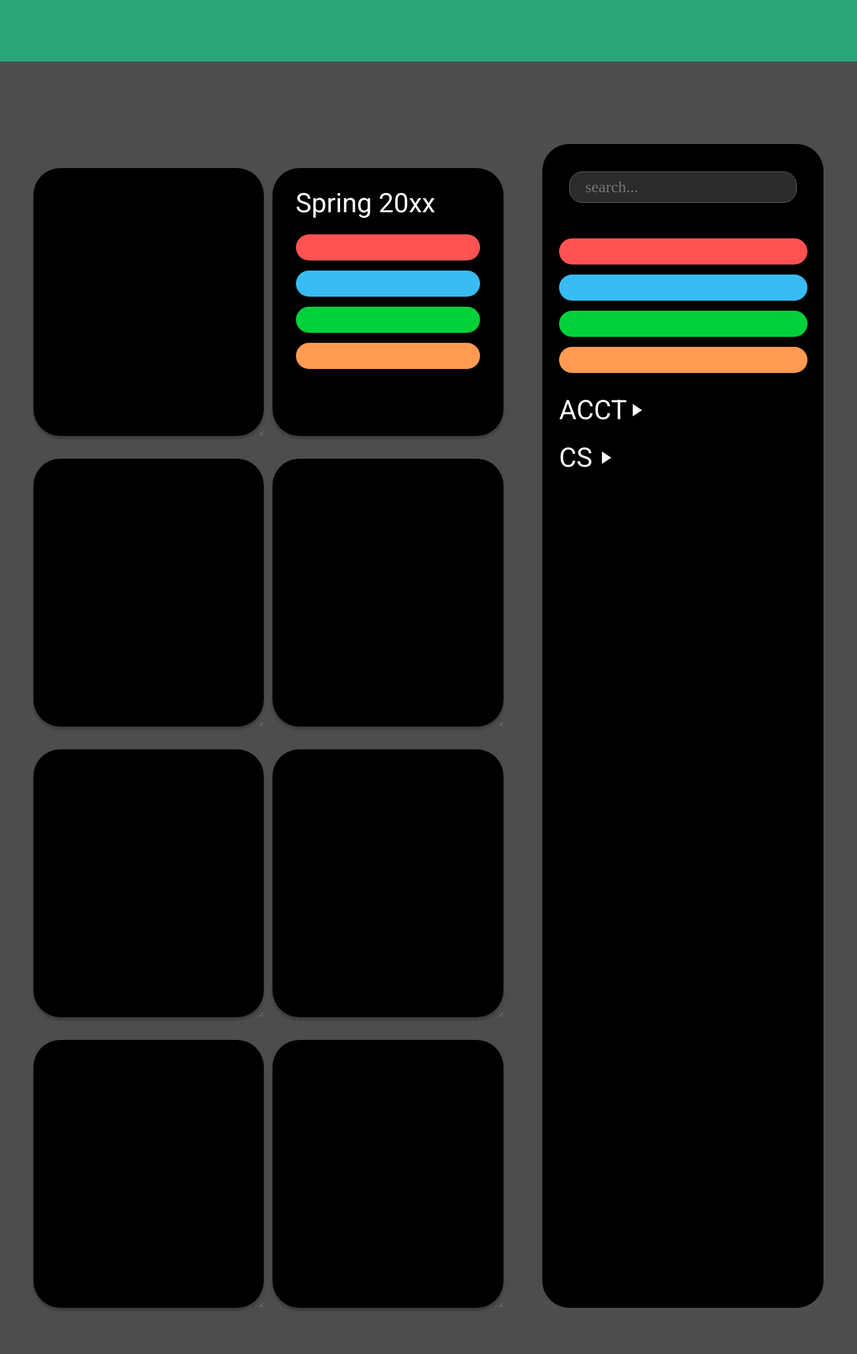
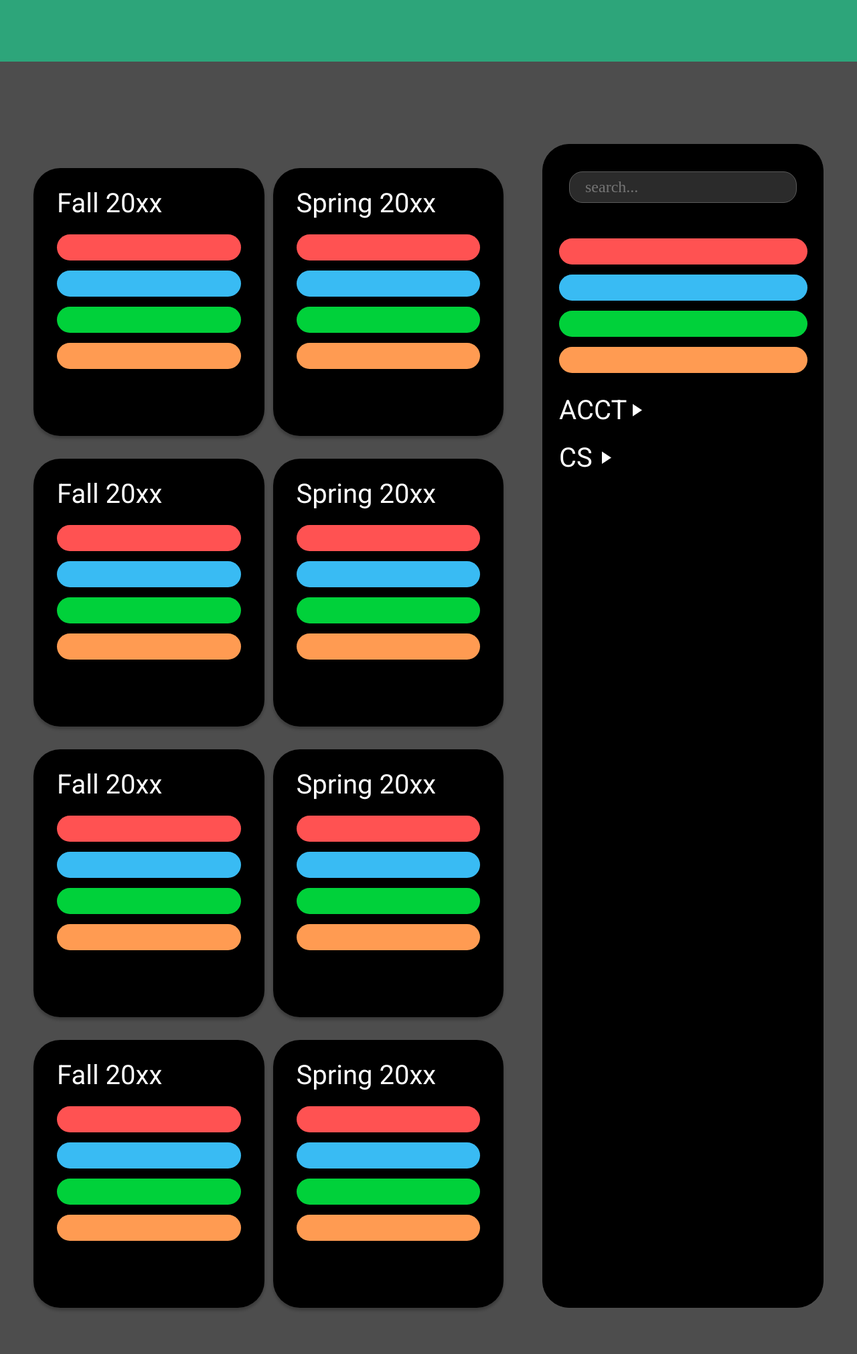
Before and after one commit to ibadamomin/UTD-Degree-Planner, a PHP site: page /frontEnd/student-planner.html in a window 1280 px wide. Shown: the whole page at 67% size. Run offline with PHP 8.4, Linux system fonts and the light colour scheme; some web fonts are replaced.

Commit message:
fixed display css for student dashboard and planner

```diff
--- a/frontEnd/student-planner.css
+++ b/frontEnd/student-planner.css
@@ -237,7 +237,7 @@
   padding: var(--padding-17xl) var(--padding-16xl);
 }
 .frame-child8,
-.frame-parent1,
+.planner-section,
 .frame-parent5 {
   display: flex;
   align-items: flex-start;
@@ -249,7 +249,7 @@
   flex-direction: row;
   gap: var(--gap-smi);
 }
-.frame-parent1 {
+.planner-section {
   flex: 1;
   flex-direction: column;
   gap: 34px;
@@ -409,12 +409,12 @@
   gap: 24px;
 }
 .frame-section,
-.rectangle-parent {
+.class-selector {
   display: flex;
   justify-content: flex-start;
   max-width: 100%;
 }
-.rectangle-parent {
+.class-selector {
   width: 420px;
   border-radius: var(--br-21xl);
   background-color: var(--color-black);
@@ -465,7 +465,7 @@
   .rectangle-group {
     flex: 1;
   }
-  .rectangle-parent {
+  .class-selector {
     flex: 1;
     padding-top: 26px;
     padding-bottom: 809px;
@@ -481,7 +481,7 @@
   .spring-20xx {
     font-size: var(--font-size-13xl);
   }
-  .rectangle-parent {
+  .class-selector {
     padding-top: var(--padding-xl);
     padding-bottom: 526px;
     box-sizing: border-box;
@@ -494,8 +494,8 @@
   .frame-parent5 {
     flex-wrap: wrap;
   }
-  .frame-parent1,
-  .rectangle-parent {
+  .planner-section,
+  .class-selector {
     min-width: 100%;
   }
   .frame-section {
@@ -519,7 +519,7 @@
     padding-bottom: 65px;
     box-sizing: border-box;
   }
-  .frame-parent1 {
+  .planner-section {
     gap: 17px 34px;
   }
   .search {
@@ -529,7 +529,7 @@
   .cs {
     font-size: var(--font-size-5xl);
   }
-  .rectangle-parent {
+  .class-selector {
     gap: 26px 53px;
     padding-bottom: 342px;
     box-sizing: border-box;
--- a/frontEnd/student-planner.html
+++ b/frontEnd/student-planner.html
@@ -25,15 +25,18 @@
       <div class="student-planner-child2"></div> -->
       <main class="frame-main">
         <section class="frame-section">
-          <div class="frame-parent1">
+          <div class="planner-section">
             <div class="frame-parent2">
-              <textarea
-                class="frame-inner"
-                placeholder="Fall 20xx"
-                rows="{20}"
-                cols="{21}"
-              >
-              </textarea>
+              <div class="container-with-springs">
+                <!-- <div class="container-with-springs-child"></div> -->
+                <div class="spring-20xx">Fall 20xx</div>
+                <div class="accounts-row-parent">
+                  <div class="accounts-row"></div>
+                  <div class="frame-child1"></div>
+                  <div class="frame-child2"></div>
+                  <div class="frame-child3"></div>
+                </div>
+              </div>
               <div class="container-with-springs">
                 <!-- <div class="container-with-springs-child"></div> -->
                 <div class="spring-20xx">Spring 20xx</div>
@@ -46,56 +49,73 @@
               </div>
             </div>
             <div class="frame-parent3">
-              <textarea
-                class="frame-textarea"
-                placeholder="Fall 20xx"
-                rows="{20}"
-                cols="{21}"
-              >
-              </textarea>
-              <textarea
-                class="frame-child4"
-                placeholder="Spring 20xx"
-                rows="{20}"
-                cols="{21}"
-              >
-              </textarea>
-
+              <div class="container-with-springs">
+                <!-- <div class="container-with-springs-child"></div> -->
+                <div class="spring-20xx">Fall 20xx</div>
+                <div class="accounts-row-parent">
+                  <div class="accounts-row"></div>
+                  <div class="frame-child1"></div>
+                  <div class="frame-child2"></div>
+                  <div class="frame-child3"></div>
+                </div>
+              </div>
+              <div class="container-with-springs">
+                <!-- <div class="container-with-springs-child"></div> -->
+                <div class="spring-20xx">Spring 20xx</div>
+                <div class="accounts-row-parent">
+                  <div class="accounts-row"></div>
+                  <div class="frame-child1"></div>
+                  <div class="frame-child2"></div>
+                  <div class="frame-child3"></div>
+                </div>
+              </div>
             </div>
             <div class="frame-parent4">
-              <textarea
-                class="frame-child5"
-                placeholder="Fall 20xx"
-                rows="{20}"
-                cols="{21}"
-              >
-              </textarea>
-              <textarea
-                class="frame-child6"
-                placeholder="Spring 20xx"
-                rows="{20}"
-                cols="{21}"
-              >
-              </textarea>
+              <div class="container-with-springs">
+                <!-- <div class="container-with-springs-child"></div> -->
+                <div class="spring-20xx">Fall 20xx</div>
+                <div class="accounts-row-parent">
+                  <div class="accounts-row"></div>
+                  <div class="frame-child1"></div>
+                  <div class="frame-child2"></div>
+                  <div class="frame-child3"></div>
+                </div>
+              </div>
+              <div class="container-with-springs">
+                <!-- <div class="container-with-springs-child"></div> -->
+                <div class="spring-20xx">Spring 20xx</div>
+                <div class="accounts-row-parent">
+                  <div class="accounts-row"></div>
+                  <div class="frame-child1"></div>
+                  <div class="frame-child2"></div>
+                  <div class="frame-child3"></div>
+                </div>
+              </div>
             </div>
             <div class="frame-parent5">
-              <textarea
-                class="frame-child7"
-                placeholder="Fall 20xx"
-                rows="{20}"
-                cols="{21}"
-              >
-              </textarea>
-              <textarea
-                class="frame-child8"
-                placeholder="Spring 20xx"
-                rows="{20}"
-                cols="{21}"
-              >
-              </textarea>
+              <div class="container-with-springs">
+                <!-- <div class="container-with-springs-child"></div> -->
+                <div class="spring-20xx">Fall 20xx</div>
+                <div class="accounts-row-parent">
+                  <div class="accounts-row"></div>
+                  <div class="frame-child1"></div>
+                  <div class="frame-child2"></div>
+                  <div class="frame-child3"></div>
+                </div>
+              </div>
+              <div class="container-with-springs">
+                <!-- <div class="container-with-springs-child"></div> -->
+                <div class="spring-20xx">Spring 20xx</div>
+                <div class="accounts-row-parent">
+                  <div class="accounts-row"></div>
+                  <div class="frame-child1"></div>
+                  <div class="frame-child2"></div>
+                  <div class="frame-child3"></div>
+                </div>
+              </div>
             </div>
           </div>
-          <div class="rectangle-parent">
+          <div class="class-selector">
             <!-- <div class="frame-child9"></div> -->
             <div class="frame-wrapper3">
               <div class="rectangle-group">
```
Also changed, not shown: frontEnd/student-dashboard.css (+9 -6 lines), frontEnd/student-dashboard.html (+4 -5 lines).
